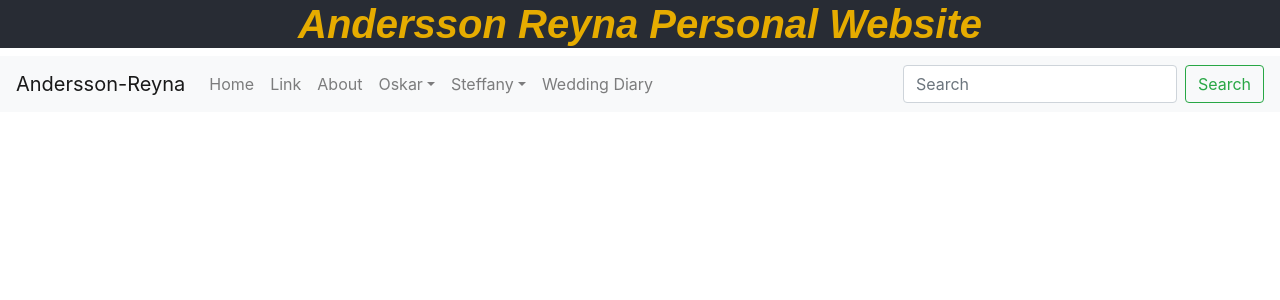
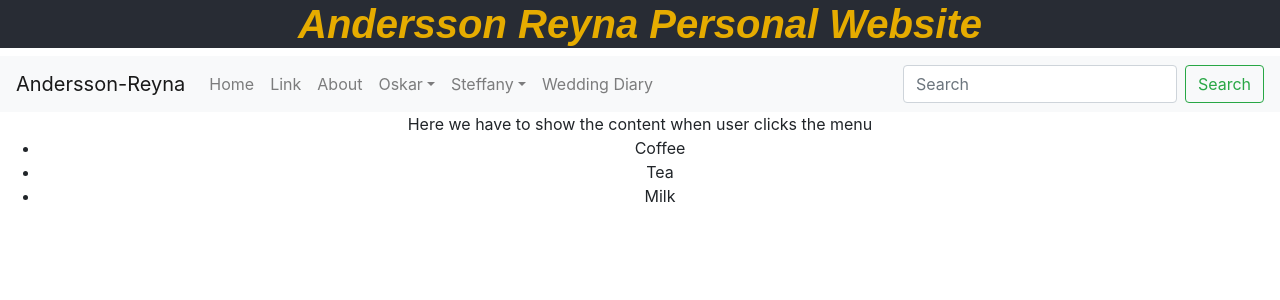
Before and after one commit to oanders/AnderssonReyna, a React (Create React App) app in the folder anderssonreyna/: page / in a window 1280 px wide. Shown: the top 300 px of the page. Built offline with nearby package versions, Linux system fonts and the light colour scheme.

Commit message:
changed home to /

```diff
--- a/anderssonreyna/src/MyNav.js
+++ b/anderssonreyna/src/MyNav.js
@@ -19,11 +19,11 @@ function MyNav() {
   return (
     <Router>
       <Navbar bg="light" expand="lg">
-        <Navbar.Brand href="home">Andersson-Reyna</Navbar.Brand>
+        <Navbar.Brand href="/">Andersson-Reyna</Navbar.Brand>
         <Navbar.Toggle aria-controls="basic-navbar-nav" />
         <Navbar.Collapse id="basic-navbar-nav">
           <Nav className="mr-auto">
-            <Nav.Link href="/home">Home</Nav.Link>
+            <Nav.Link href="/">Home</Nav.Link>
             <Nav.Link href="link">Link</Nav.Link>
             <Nav.Link href="/about">About</Nav.Link>
             <NavDropdown title="Oskar" id="basic-nav-dropdown">
@@ -49,10 +49,12 @@ function MyNav() {
           </Form>
         </Navbar.Collapse>
       </Navbar>
+      <Switch>
         <Route path="/about" component={About}></Route>
         <Route path="/steffy" component={Steffy}></Route>
         <Route path="/oskar" component={Oskar}></Route>
-        <Route path="/home" component={Home}></Route>
+        <Route path="/" component={Home}></Route>
+      </Switch>
       </Router>
   );
 }
```
